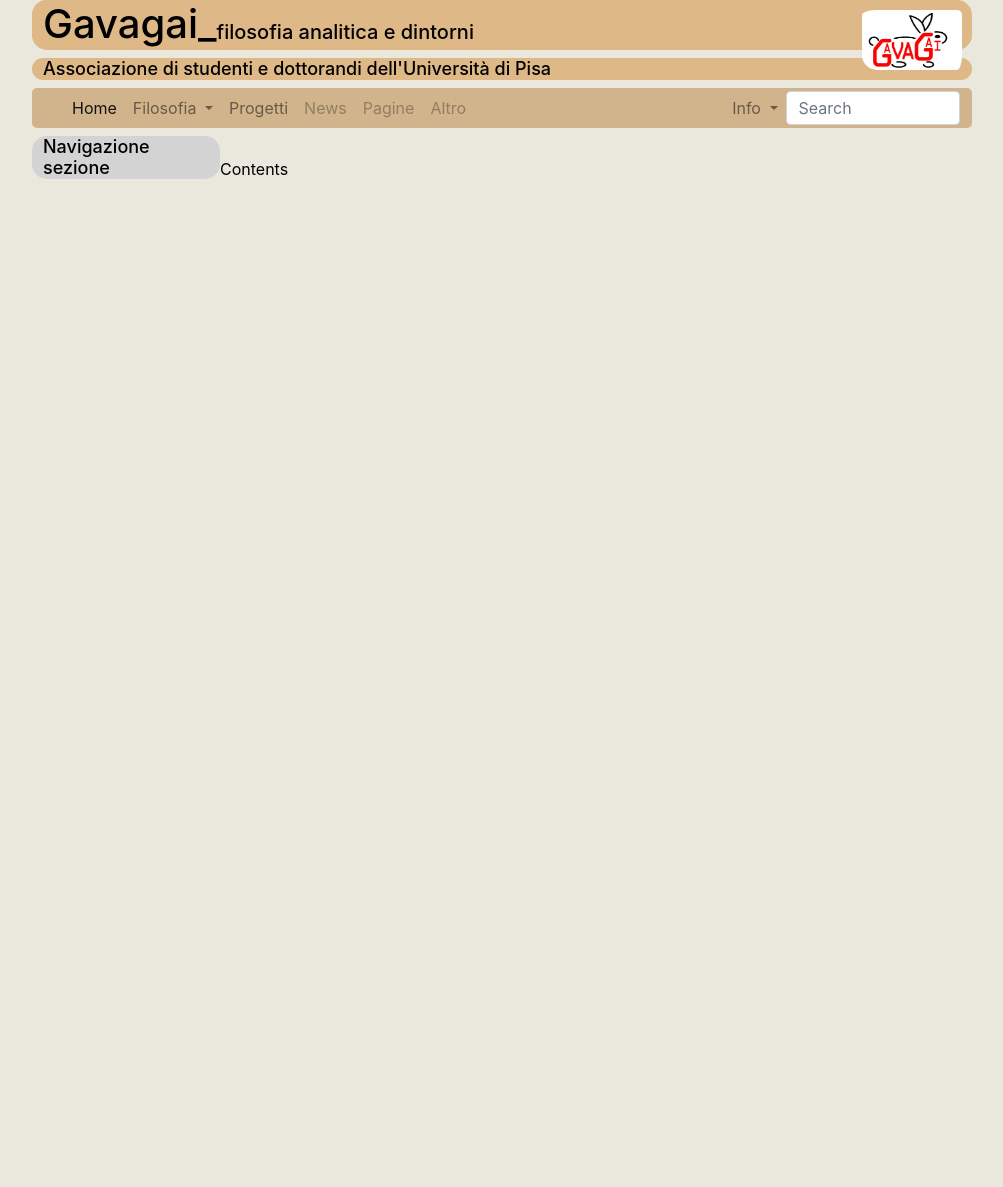
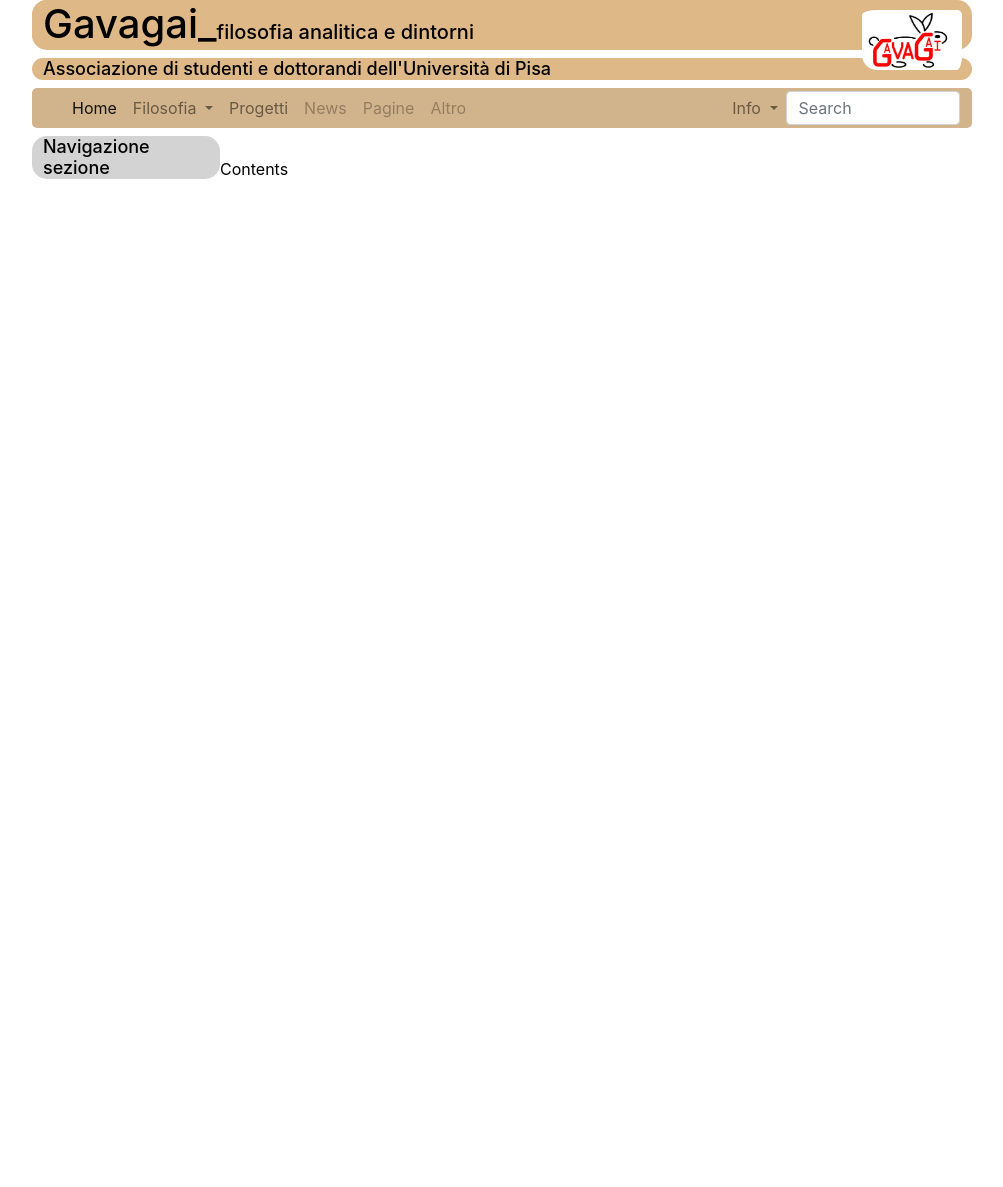
Before and after one commit to Gavagai-phi/gavagai-phi2.github.io, a Jekyll site: the page index.html, which Jekyll copies as it is, in a window 1280 px wide. Shown: the whole page, without its empty margins (138-1141 px from the left). Built offline with Jekyll 4.4.1, drawn with Linux system fonts in a browser that asks for light colours.

Commit message:
Update style.css

```diff
--- a/styles/style.css
+++ b/styles/style.css
@@ -1,4 +1,4 @@
-body {color: black; background-color: #EAE7DC	;}
+body {color: black; background-color: white	;}
 h3 {color: red;}
 h1 {
   background-color: #DEB887	;
```
